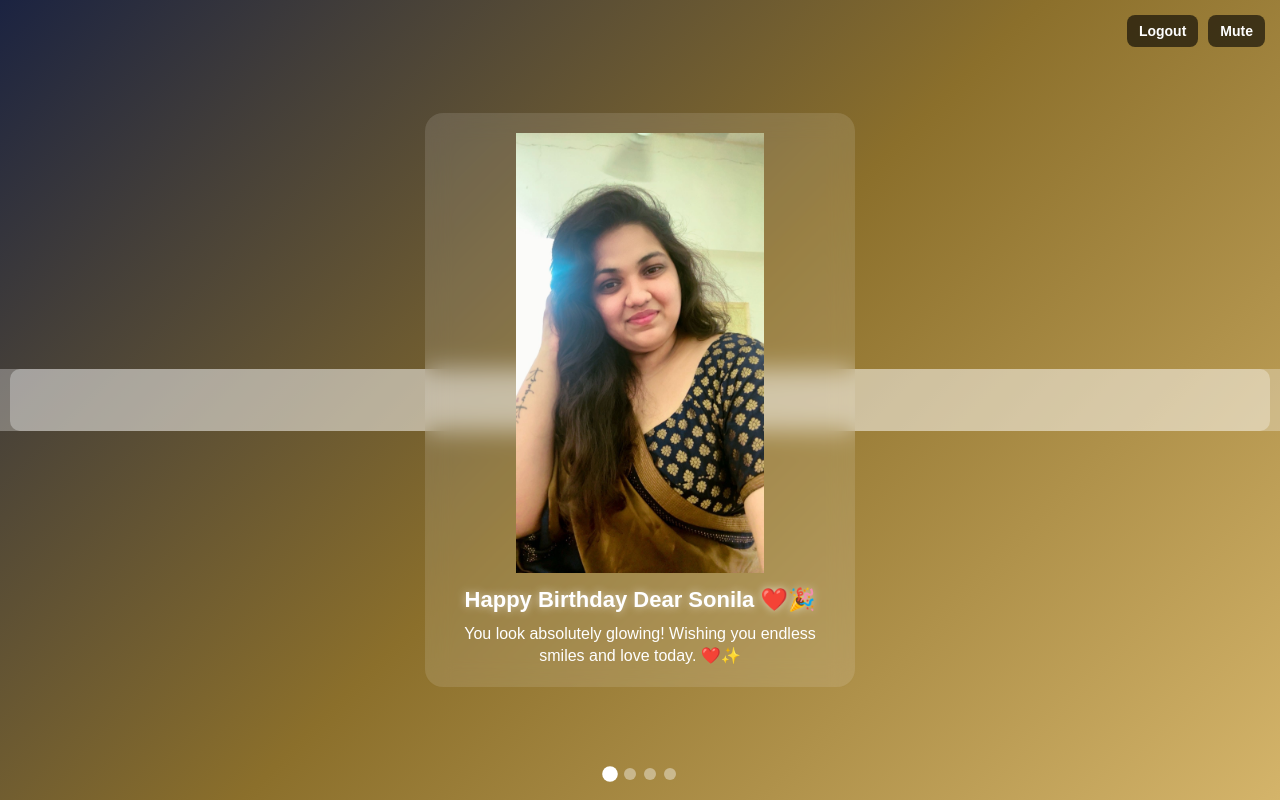
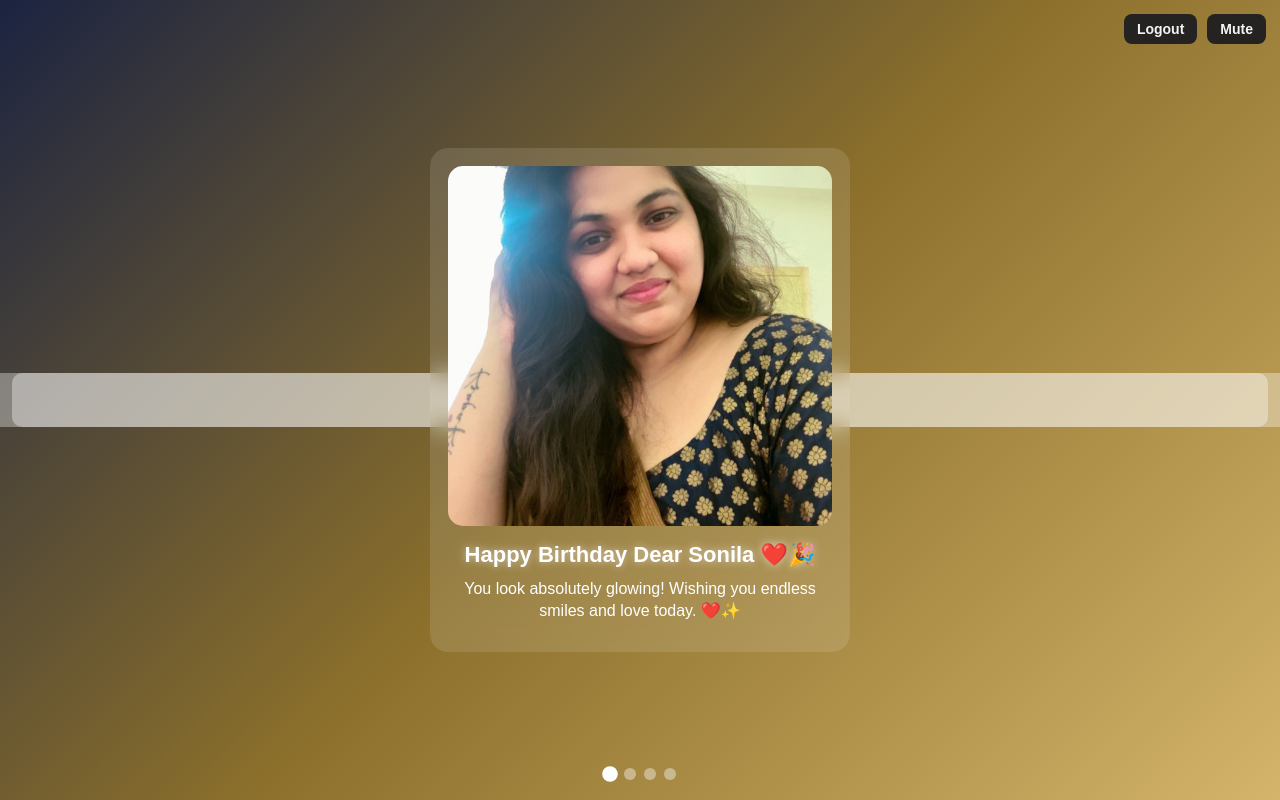
Before and after one commit to pradhandharmapada5-beep/HBD, a React (Create React App) app: page /#/birthday in a window 1280 px wide. Built offline with nearby package versions, Linux system fonts and the light colour scheme.

Commit message:
Updated login page UI and toggle eye fix4

```diff
--- a/src/pages/Birthday.css
+++ b/src/pages/Birthday.css
@@ -1,109 +1,119 @@
-/* FULL MOBILE RESET */
+/* GLOBAL — remove tap highlight + remove scroll bounce */
 * {
+  -webkit-tap-highlight-color: transparent;
   margin: 0;
   padding: 0;
   box-sizing: border-box;
-  -webkit-tap-highlight-color: transparent; /* Remove tap stripe */
 }
 
+/* Disable mobile bounce scroll */
 html, body {
   width: 100%;
   height: 100%;
-  overflow: hidden; /* Stop bounce scroll */
+  overflow-x: hidden;
+  overscroll-behavior: none;
   touch-action: manipulation;
 }
 
-body {
-  font-family: Arial, sans-serif;
-}
-
-/* MAIN PAGE */
+/* PAGE CONTAINER */
 .page-container {
   width: 100%;
-  height: 100vh; /* Full device height */
-  padding: 15px;
+  min-height: 100vh;
+  padding: 16px;
   display: flex;
   justify-content: center;
   align-items: center;
+  position: relative;
   color: white;
-  position: relative;
-  overflow: hidden; /* prevent jumping */
   transition: background 0.5s ease-in-out;
 }
 
 /* CARD */
 .card {
   width: 100%;
-  max-width: 430px;
-  padding: 20px;
+  max-width: 420px;
+  padding: 18px;
   border-radius: 18px;
   background: rgba(255, 255, 255, 0.12);
   backdrop-filter: blur(12px);
   text-align: center;
 
-  /* Prevent zoom issues */
-  transform: translateZ(0);
+  max-height: 80vh;        /* fixes text cutoff */
+  overflow-y: auto;        /* ensures text always appears */
 }
 
+/* IMAGE — fits mobile screens */
 .card img {
   width: 100%;
-  height: auto;
   border-radius: 15px;
-  object-fit: contain;          /* FIT PERFECTLY */
-  max-height: 55vh;             /* No overflow */
+
+  max-height: 45vh;        /* ensures message is visible */
+  object-fit: cover;
+  margin-bottom: 12px;
 }
 
+/* TITLE */
 .card h1 {
   font-size: 22px;
-  margin-top: 10px;
+  margin-bottom: 10px;
   text-shadow: 0 0 8px rgba(255, 255, 255, 0.6);
 }
 
+/* MESSAGE */
 .card p {
   font-size: 16px;
-  margin-top: 10px;
   line-height: 1.4;
-  padding: 0 5px;
+  padding-bottom: 12px;
 }
 
 /* TOP-RIGHT BUTTONS */
 .top-right {
-  position: absolute;
-  top: 15px;
-  right: 15px;
+  position: fixed;
+  top: 14px;
+  right: 14px;
   display: flex;
   gap: 10px;
-  z-index: 1000;
+  z-index: 999;
 }
 
 .btn {
-  padding: 8px 12px;
+  padding: 7px 13px;
+  background: #242322;
+  color: #f4f4f4;
   font-size: 14px;
+  font-weight: bold;
   border: none;
   border-radius: 8px;
-  background: rgba(0,0,0,0.6);
-  color: white;
-  font-weight: bold;
   cursor: pointer;
 }
 
-/* ARROWS */
+.btn:hover {
+  background: #585f3a;
+}
+
+/* ARROW BUTTONS */
 .arrow {
   position: absolute;
   top: 50%;
   transform: translateY(-50%);
-  font-size: 36px;
-  padding: 10px 14px;
-  background: rgba(255,255,255,0.3);
+  background: rgba(255, 255, 255, 0.35);
   border: none;
+  font-size: 32px;
+  padding: 8px 14px;
   border-radius: 10px;
   cursor: pointer;
-  user-select: none;
+
+  outline: none;
   -webkit-tap-highlight-color: transparent;
 }
 
-.left { left: 10px; }
-.right { right: 10px; }
+.left { left: 12px; }
+.right { right: 12px; }
+
+.arrow:hover {
+  background: white;
+  color: black;
+}
 
 /* DOTS */
 .dots {
--- a/src/pages/Birthday.jsx
+++ b/src/pages/Birthday.jsx
@@ -412,13 +412,13 @@ import { useNavigate } from "react-router-dom";
 import "../App.css";
 import "./Birthday.css";
 
-// IMAGES
+// Images
 import pic1 from "../assets/image/p1.jpg";
 import pic2 from "../assets/image/p2.jpg";
 import pic3 from "../assets/image/p3.jpg";
 import pic4 from "../assets/image/p4.jpg";
 
-// MUSIC
+// Music
 import m1 from "../assets/music/m1.mp3";
 import m2 from "../assets/music/m1.mp3";
 import m3 from "../assets/music/m1.mp3";
@@ -426,6 +426,8 @@ import m4 from "../assets/music/m1.mp3";
 
 export default function BirthdayPages() {
   const navigate = useNavigate();
+
+  // One audio object — prevents overlapping
   const audioPlayer = useRef(new Audio());
 
   const [page, setPage] = useState(0);
@@ -440,13 +442,13 @@ export default function BirthdayPages() {
     },
     {
       img: pic2,
-      bg: "linear-gradient(135deg, #212912, #5c7131, #94b63f)",
+      bg: "linear-gradient(135deg, #212912ff, #5c7131ff, #94b63fff)",
       music: m2,
       msg: "Like your outfit, you bring calmness and brightness to everyone's life. 🌸💙",
     },
     {
       img: pic3,
-      bg: "linear-gradient(135deg, #094a41, #30aea0, #aaf4eb)",
+      bg: "linear-gradient(135deg, #094a41ff, #30aea0ff, #aaf4ebff)",
       music: m3,
       msg: "Your elegance and grace shine beautifully—wishing you joy always. 🌿💛",
     },
@@ -458,12 +460,13 @@ export default function BirthdayPages() {
     },
   ];
 
-  // CHANGE MUSIC ON PAGE SWITCH
+  // Change page music
   useEffect(() => {
     const audio = audioPlayer.current;
 
     audio.pause();
     audio.currentTime = 0;
+
     audio.src = pages[page].music;
     audio.loop = true;
     audio.muted = isMuted;
@@ -471,20 +474,23 @@ export default function BirthdayPages() {
     audio.play().catch(() => {});
   }, [page]);
 
+  // Handle mute toggle
   useEffect(() => {
     audioPlayer.current.muted = isMuted;
   }, [isMuted]);
 
   const next = () => setPage((page + 1) % pages.length);
   const prev = () => setPage((page - 1 + pages.length) % pages.length);
+  const toggleMute = () => setIsMuted(!isMuted);
+  const logout = () => navigate("/");
 
   return (
     <div className="page-container" style={{ background: pages[page].bg }}>
 
       {/* TOP BUTTONS */}
       <div className="top-right">
-        <button className="btn" onClick={() => navigate("/")}>Logout</button>
-        <button className="btn" onClick={() => setIsMuted(!isMuted)}>
+        <button className="btn" onClick={logout}>Logout</button>
+        <button className="btn" onClick={toggleMute}>
           {isMuted ? "Unmute" : "Mute"}
         </button>
       </div>
@@ -510,6 +516,7 @@ export default function BirthdayPages() {
         <h1>Happy Birthday Dear Sonila ❤️🎉</h1>
         <p>{pages[page].msg}</p>
       </div>
+
     </div>
   );
 }
```
